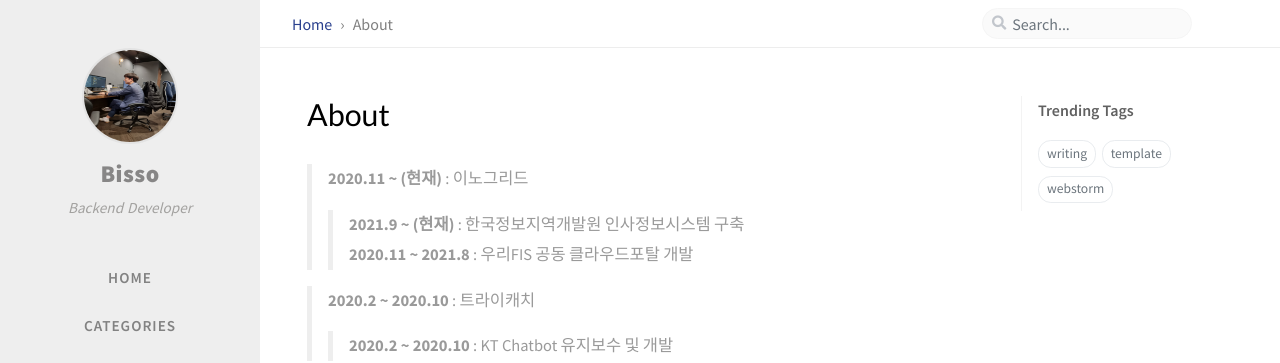
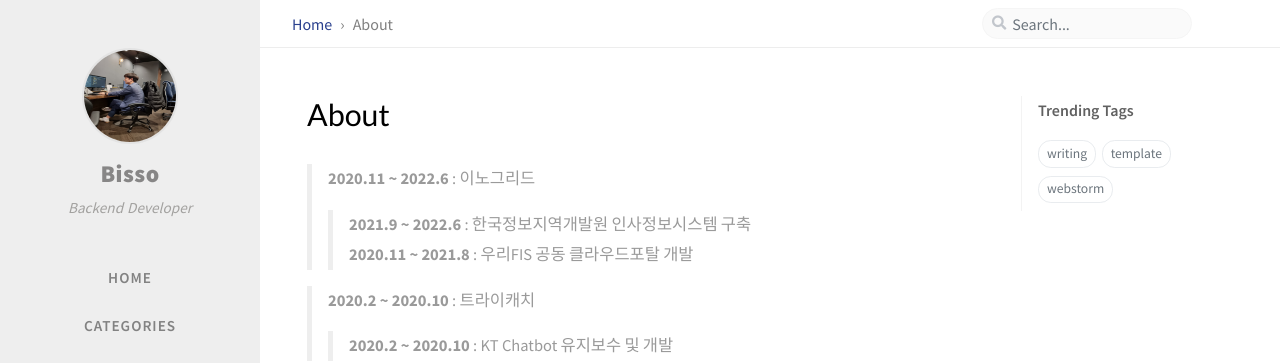
Before and after one commit to bisso-jk/bisso-jk.github.io, a Jekyll site: the page built from _tabs/about.md, in a window 1280 px wide. Shown: the top 363 px of the page. Built offline with Jekyll 4.4.1, drawn with Linux system fonts in a browser that asks for light colours; nearby versions of some CDN libraries; comment, search, counter and statistics services are not loaded.

Commit message:
about update

```diff
--- a/_tabs/about.md
+++ b/_tabs/about.md
@@ -5,8 +5,8 @@ order: 4
 ---
 
 
-> **2020.11 ~ (현재)** : 이노그리드
-> > **2021.9 ~ (현재)** : 한국정보지역개발원 인사정보시스템 구축<br>
+> **2020.11 ~ 2022.6** : 이노그리드
+> > **2021.9 ~ 2022.6** : 한국정보지역개발원 인사정보시스템 구축<br>
 > > **2020.11 ~ 2021.8** : 우리FIS 공동 클라우드포탈 개발
 
 > **2020.2 ~ 2020.10** : 트라이캐치
```
